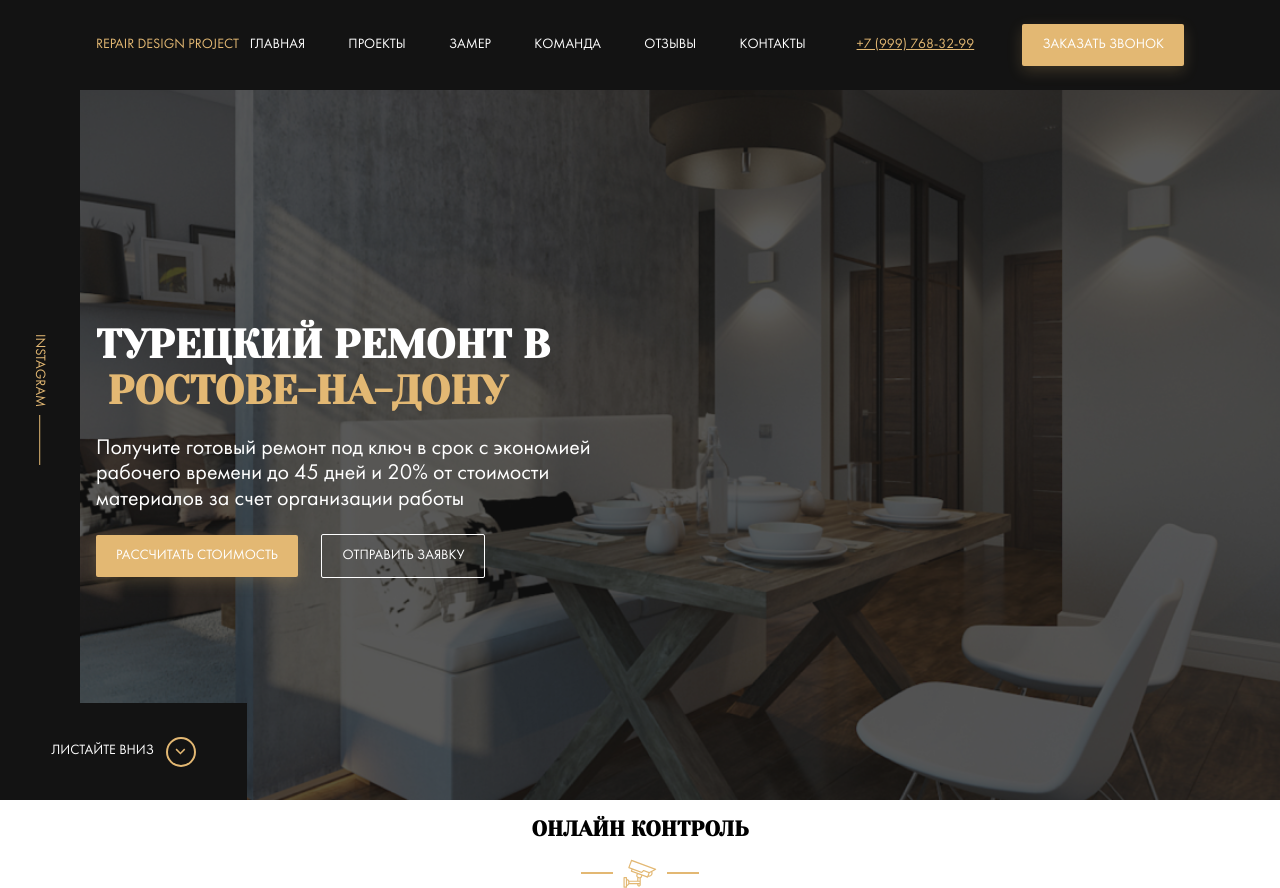
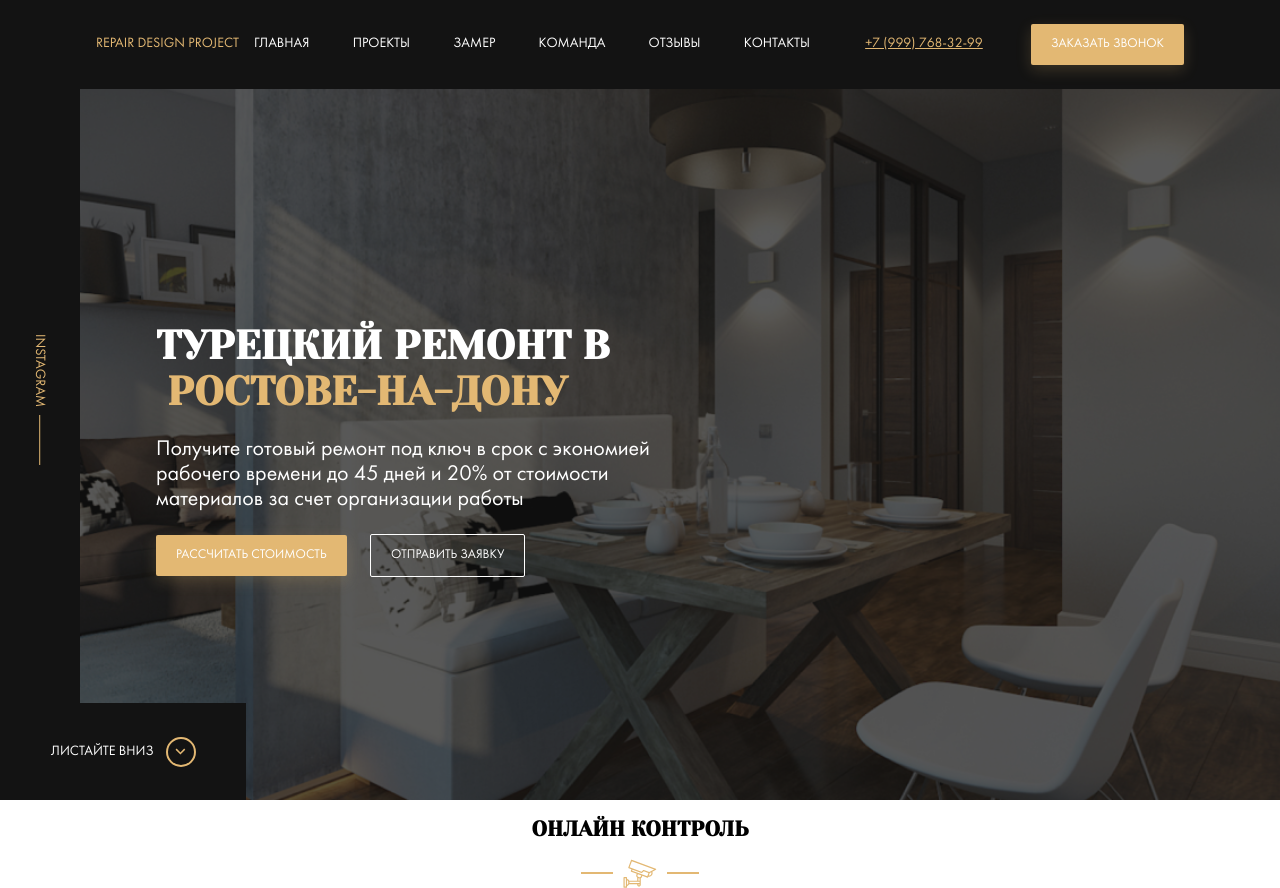
Before and after one commit to pb56/myweb, a PHP site: page / in a window 1280 px wide. Run offline with PHP 8.4, Linux system fonts and the light colour scheme; some web fonts are replaced.

Commit message:
refact: make responsiv layout for header and hero

```diff
--- a/css/style.css
+++ b/css/style.css
@@ -322,7 +322,8 @@ template {
   padding: 13px 20px;
   border: none;
   border-radius: 2px;
-  text-transform: uppercase; }
+  text-transform: uppercase;
+  font-size: 0.93rem; }
   .button:hover {
     cursor: pointer; }
   .button--primary {
@@ -345,9 +346,12 @@ template {
 *, *:before, *:after {
   box-sizing: border-box; }
 
+html {
+  font-size: 14px; }
+
 body {
   font-family: 'Futura Book', sans-serif;
-  font-size: 14px; }
+  font-size: 1rem; }
 
 .section-title {
   text-align: center;
@@ -417,9 +421,10 @@ body {
     background-color: rgba(19, 19, 19, 0.7); }
   .hero__content {
     position: relative;
-    max-width: 670px; }
+    max-width: 47.85rem;
+    margin-left: 4.28rem; }
   .hero__text {
-    font-size: 22px;
+    font-size: 1.57rem;
     max-width: 500px; }
   .hero__button {
     margin-right: 20px; }
@@ -436,8 +441,8 @@ body {
     align-items: center;
     left: 0;
     bottom: 0;
-    min-width: 247px;
-    min-height: 97px;
+    min-width: 17.6rem;
+    min-height: 6.92rem;
     background-color: #131313;
     text-transform: uppercase;
     text-decoration: none;
@@ -475,6 +480,45 @@ body {
   margin: 0;
   font-family: 'Yeseva One', cursive;
   text-transform: uppercase;
-  font-size: 40px; }
+  font-size: 2.857rem; }
   .title--primary {
     color: #E3B873; }
+
+@media screen and (max-width: 1200px) {
+  html {
+    font-size: 12px; }
+  .nav_item {
+    margin-right: 1rem; } }
+
+@media screen and (max-width: 992px) {
+  .nav {
+    display: none; }
+  .hero__instagram {
+    display: none; }
+  .hero__content {
+    margin-left: 0; } }
+
+@media screen and (max-width: 570px) {
+  .contacts__phone {
+    margin-right: 0;
+    color: #ffffff;
+    text-decoration: none; }
+  .contacts__button {
+    display: none; }
+  .title {
+    font-size: 1.64rem; }
+  .hero__scroll-down {
+    display: none; }
+  .hero__content {
+    max-width: 22.86rem; }
+  .hero__text {
+    font-size: 1.29rem;
+    margin-bottom: 2.28rem; }
+  .hero__button {
+    display: block;
+    min-width: 22.86rem;
+    margin-bottom: 1.85rem; } }
+
+@media screen and (max-height: 520px) {
+  .hero__scroll--down {
+    display: none; } }
--- a/sass/_interface.sass
+++ b/sass/_interface.sass
@@ -3,6 +3,7 @@
     border: none
     border-radius: 2px
     text-transform: uppercase
+    font-size: 0.93rem
     &:hover
         cursor: pointer
     &--primary
--- a/sass/_settings.sass
+++ b/sass/_settings.sass
@@ -1,9 +1,10 @@
 *, *:before, *:after
     box-sizing: border-box
-
+html
+    font-size: 14px
 body
     font-family: 'Futura Book', sans-serif
-    font-size: 14px
+    font-size: 1rem
 .section
     &-title
         text-align: center
--- a/sass/style.sass
+++ b/sass/style.sass
@@ -7,3 +7,4 @@
 @import 'templates/header'
 @import 'templates/hero'
 @import 'templates/control'
+@import 'media'
--- a/sass/templates/_hero.sass
+++ b/sass/templates/_hero.sass
@@ -18,9 +18,10 @@
         background-color: rgba($dark, 0.7)
     &__content
         position: relative
-        max-width: 670px
+        max-width: 47.85rem
+        margin-left: 4.28rem
     &__text
-        font-size: 22px
+        font-size: 1.57rem
         max-width: 500px
     &__button
         margin-right: 20px
@@ -37,8 +38,8 @@
         align-items: center
         left: 0
         bottom: 0
-        min-width: 247px
-        min-height: 97px
+        min-width: 17.6rem
+        min-height: 6.92rem
         background-color: $dark
         text-transform: uppercase
         text-decoration: none
@@ -74,6 +75,6 @@
     margin: 0
     font-family: 'Yeseva One', cursive
     text-transform: uppercase
-    font-size: 40px
+    font-size: 2.857rem
     &--primary
         color: $primary
```
Also changed, not shown: sass/_media.sass (added, +40 -0 lines).
